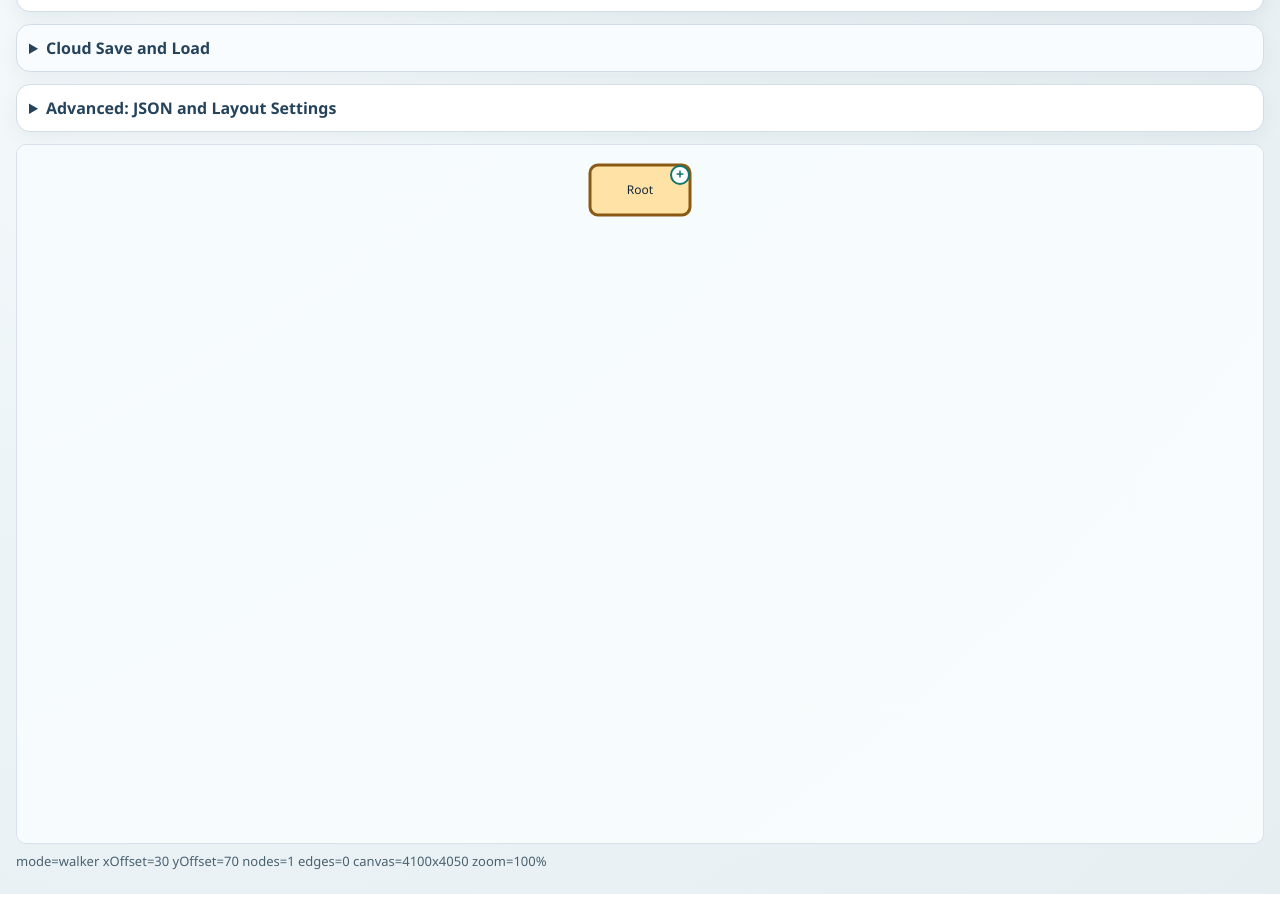
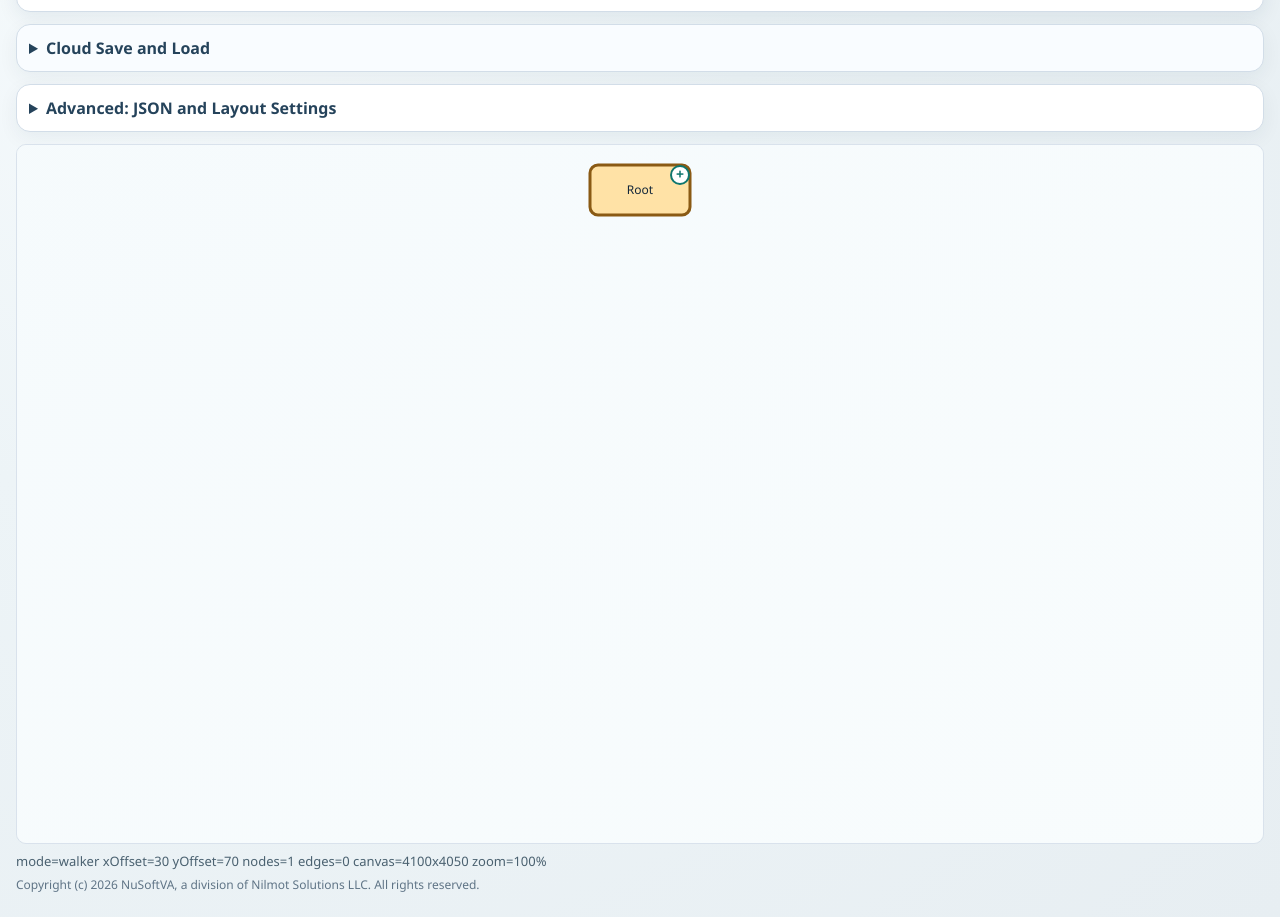
Before and after one commit to Gravity-Well/tree, a plain HTML site: page index.html in a window 1280 px wide. Shown: the part 162-1079 px from the top of the page. Before the commit the page ends 1056 px from the top, so only its background shows below. Drawn offline with Linux system fonts and the light colour scheme; no server answers.

Commit message:
Add NuSoftVA copyright notice to UI

```diff
--- a/index.html
+++ b/index.html
@@ -263,6 +263,12 @@
       font-size: 13px;
       color: var(--muted);
       margin-top: 8px;
+    }
+
+    .copyright {
+      font-size: 12px;
+      color: #5f7486;
+      margin-top: 6px;
     }
 
     .selected-info {
@@ -365,6 +371,7 @@
       <svg id="treeSvg" viewBox="0 0 1200 700" preserveAspectRatio="xMidYMin meet"></svg>
     </div>
     <div id="meta" class="meta"></div>
+    <div class="copyright">Copyright (c) 2026 NuSoftVA, a division of Nilmot Solutions LLC. All rights reserved.</div>
   </div>
 
   <script>
```
Also changed, not shown: tree-layout-demo.html (+7 -0 lines).
